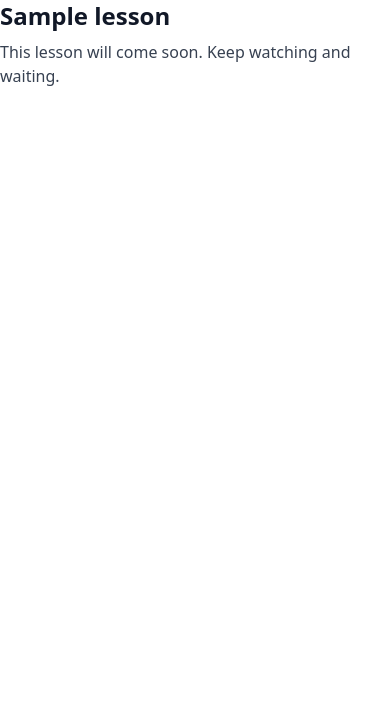
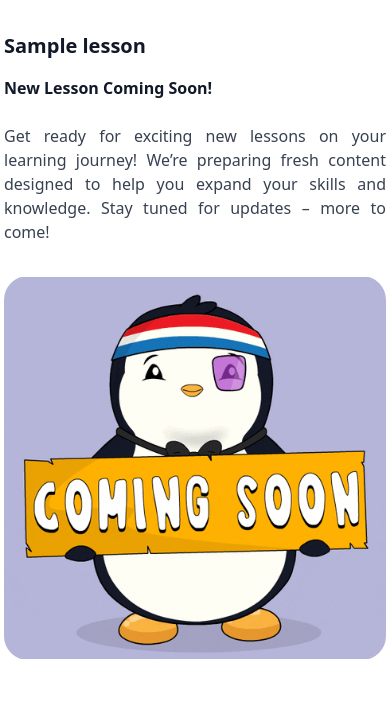
Before and after one commit to Gopal-Khadka/Django-Course-Platform, a Django app: template src/templates/courses/lesson-coming-soon.html in a window 390 px wide. Shown: the part 72-795 px from the top of the page. Run offline with Django 5.2, Linux system fonts and the light colour scheme; the template is opened without the code that fills it: values that come from a table or form of the project are taken from there, others are empty; tables that the repository leaves empty hold one stand-in row (values such as "Sample post"); some libraries are stand-ins or nearby versions.

Commit message:
Add contact page and lesson-coming-soon

```diff
--- a/src/templates/base/contact.html
+++ b/src/templates/base/contact.html
@@ -26,7 +26,7 @@
           type="email"
           id="email"
           class="shadow-sm bg-gray-50 border border-gray-300 text-gray-900 text-sm rounded-lg focus:ring-primary-500 focus:border-primary-500 block w-full p-2.5 dark:bg-gray-700 dark:border-gray-600 dark:placeholder-gray-400 dark:text-white dark:focus:ring-primary-500 dark:focus:border-primary-500 dark:shadow-sm-light"
-          placeholder="name@flowbite.com"
+          placeholder="name@email.com"
           required
         />
       </div>
--- a/src/templates/base/navbar.html
+++ b/src/templates/base/navbar.html
@@ -48,8 +48,7 @@
         <li>
           <a
             href="/"
-            class="block py-2 px-3 text-white bg-blue-700 rounded md:bg-transparent md:text-blue-700 md:p-0 dark:text-white md:dark:text-blue-500"
-            aria-current="page"
+            class="block py-2 px-3 text-black bg-blue-700 rounded md:bg-transparent  md:p-0 dark:text-white md:dark:hover:text-blue-700 md:hover:text-blue-500"
             >Home</a
           >
         </li>
--- a/src/templates/courses/lesson-coming-soon.html
+++ b/src/templates/courses/lesson-coming-soon.html
@@ -1,11 +1,32 @@
 {% extends 'base.html'%}
-
-{%block title%}
-Lesson Detail
-{%endblock title%}
-
+{% load static %}
+{%block title%} Lesson Coming Soon {%endblock title%}
 
 {%block content%}
-    <h2 class="mb-2 text-2xl font-semibold text-gray-900 dark:text-white">{{lesson_obj.title}}</h2>
-    <p class="text-gray-700"> This lesson will come soon. Keep watching and waiting.</p>
+<section class="bg-white py-8 antialiased dark:bg-gray-900 md:py-16">
+  <div class="mx-auto max-w-screen-xl px-1 2xl:px-0">
+    <div class="mx-auto max-w-5xl">
+      <!-- lesson title -->
+      <h2
+        class="text-xl font-semibold text-gray-900 dark:text-white sm:text-2xl"
+      >
+        {{lesson_obj.title}}
+      </h2>
+
+      <!-- lesson description -->
+      <div class="max-w-2xl mx-auto space-y-6 my-4">
+          <h2 class="text-md font-semibold text-gray-900 dark:text-white sm:text-lg" >New Lesson Coming Soon!</h2>
+        <p class="ont-medium text-gray-700 dark:text-gray-400 text-justify">
+            Get ready for exciting new lessons on your learning journey! We’re preparing fresh content designed to help you expand your skills and knowledge. Stay tuned for updates – more to come!
+        </p>
+      </div>
+
+      <!-- Lesson Image -->
+      <div class="my-8 overflow-hidden">
+        <img class="dark:block mx-auto object-contain h-96 rounded-3xl" src="{% static "images/coming-soon.gif" %}" alt="Coming soon gif" />
+      </div>
+    </div>
+  </div>
+</section>
+
 {%endblock content%}
--- a/src/templates/home.html
+++ b/src/templates/home.html
@@ -170,5 +170,7 @@
       </div>
     </div>
   </div>
+  <hr class="h-px my-8 bg-gray-200 border-0 dark:bg-gray-700">
+  <div hx-get="/courses" hx-trigger="revealed"></div>
 </section>
 {%endblock content%}
```
Also changed, not shown: src/courses/views.py (+6 -1 lines), src/static/images/coming-soon.gif (added).
